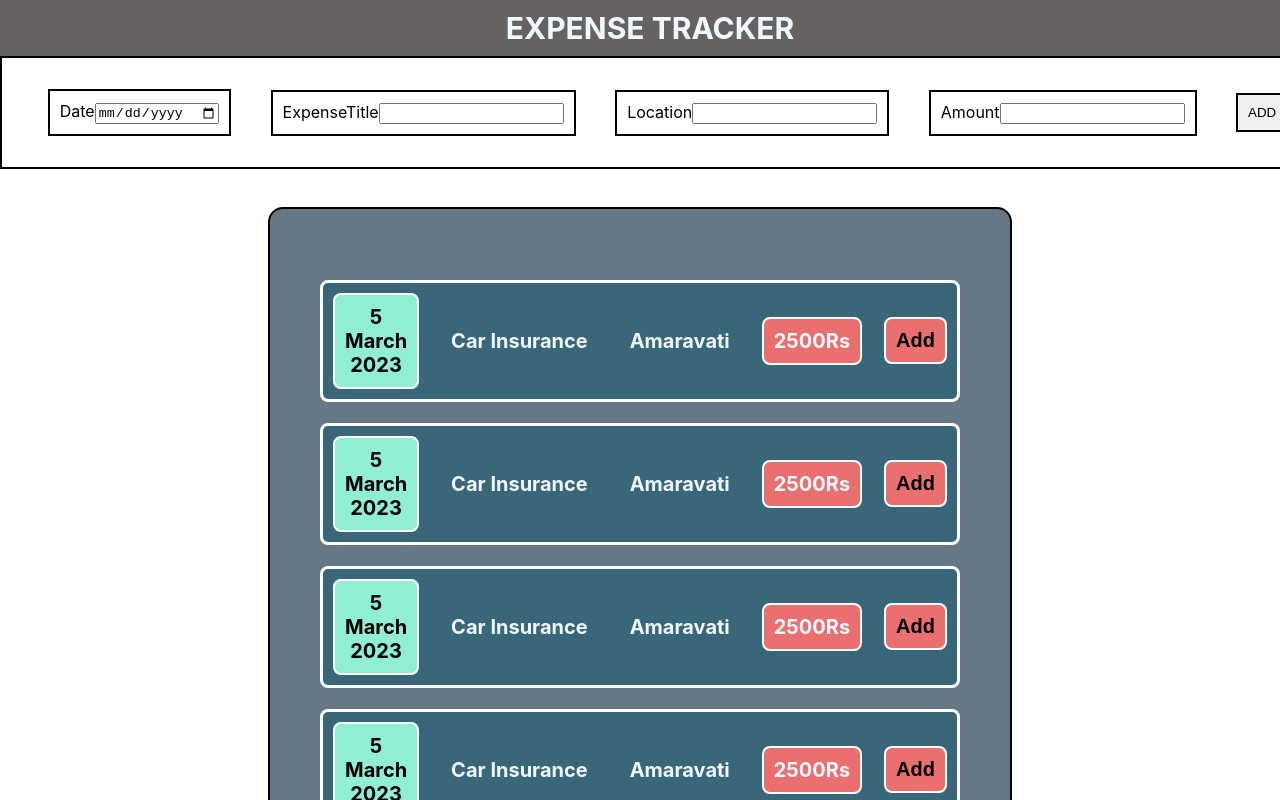
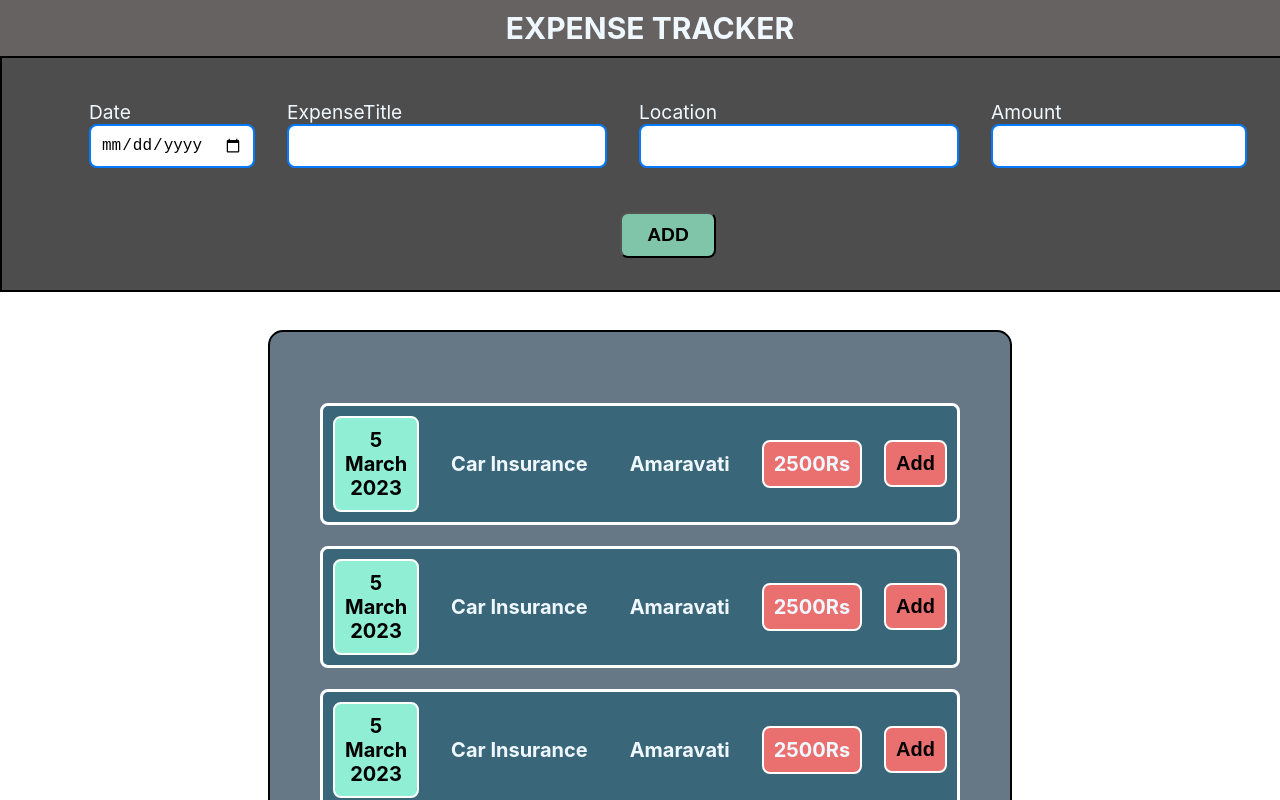
Before and after one commit to shubh532/react-app, a React (Create React App) app: page / in a window 1280 px wide. Shown: the top 800 px of the page. Built offline with nearby package versions, Linux system fonts and the light colour scheme.

Commit message:
some css to form

```diff
--- a/src/MyComponents/Expenses/Expense.css
+++ b/src/MyComponents/Expenses/Expense.css
@@ -2,7 +2,7 @@ body {
   background-color: #ffffff;
 }
 .heading-container {
-  width: 100%;
+  width: 100vw;
   background-color: #666262;
   text-align: center;
   color: aliceblue;
--- a/src/MyComponents/Expenses/ExpenseForm.css
+++ b/src/MyComponents/Expenses/ExpenseForm.css
@@ -1,15 +1,37 @@
 .Form-container{
+    color: aliceblue;
     border: 2px solid black;
     margin: auto;
-    width: 100%;
+    width: 100vw;
     display: flex;
     align-items: center;
-    justify-content: space-around;
+    justify-content: center;
     padding: 26px;
+    background-color: rgb(77, 77, 77);
     flex-wrap: wrap;
 }
+.form-title,.form-loction{
+    width: 25vw;
+}
 .form-title,.form-loction,.form-date,.form-amount,.add-btn{
-    margin: 5px;
+    font-size: 1.2rem;
+    margin: 6px;
     padding: 10px;
-    border: 2px solid black;
+    display: inline-grid;
+    /* border: 2px solid black; */
 }
+.add-btn{
+    width: 6rem;
+    font-weight: bold;
+    background-color: rgb(128, 196, 170);
+    border-radius: 8px;
+    margin-top: 28px;
+
+}
+input{
+    height: 20px;
+    border: 2px solid rgb(6, 122, 255);
+    border-radius: 8px;
+    font-size: large;
+    padding: 10px;
+}
```
